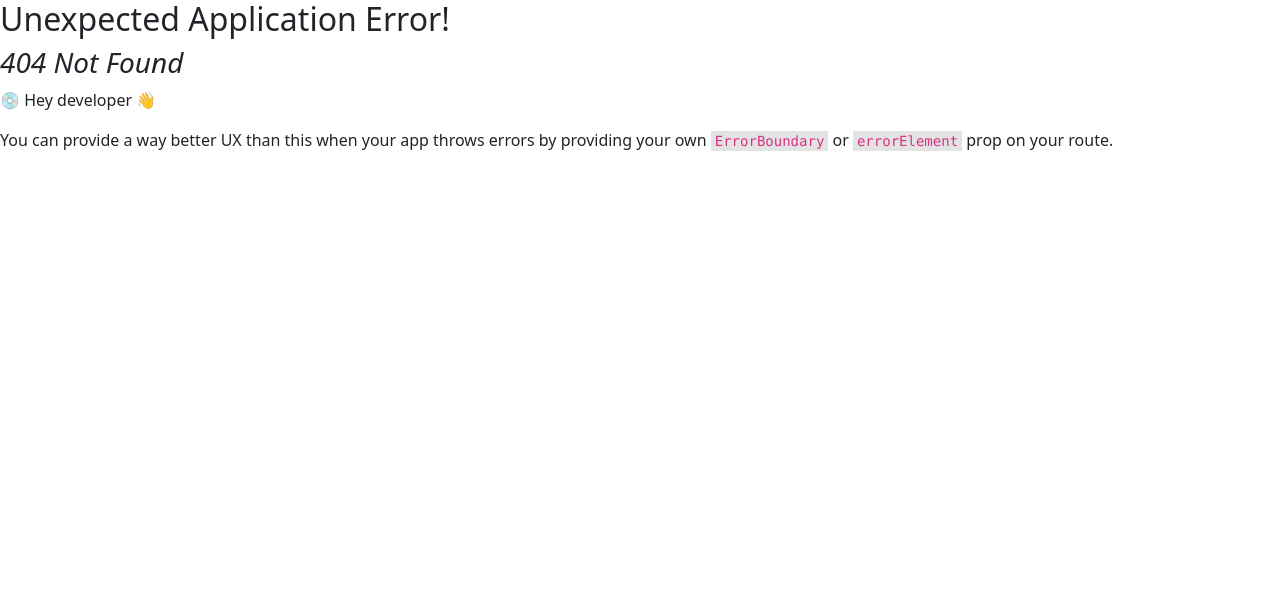
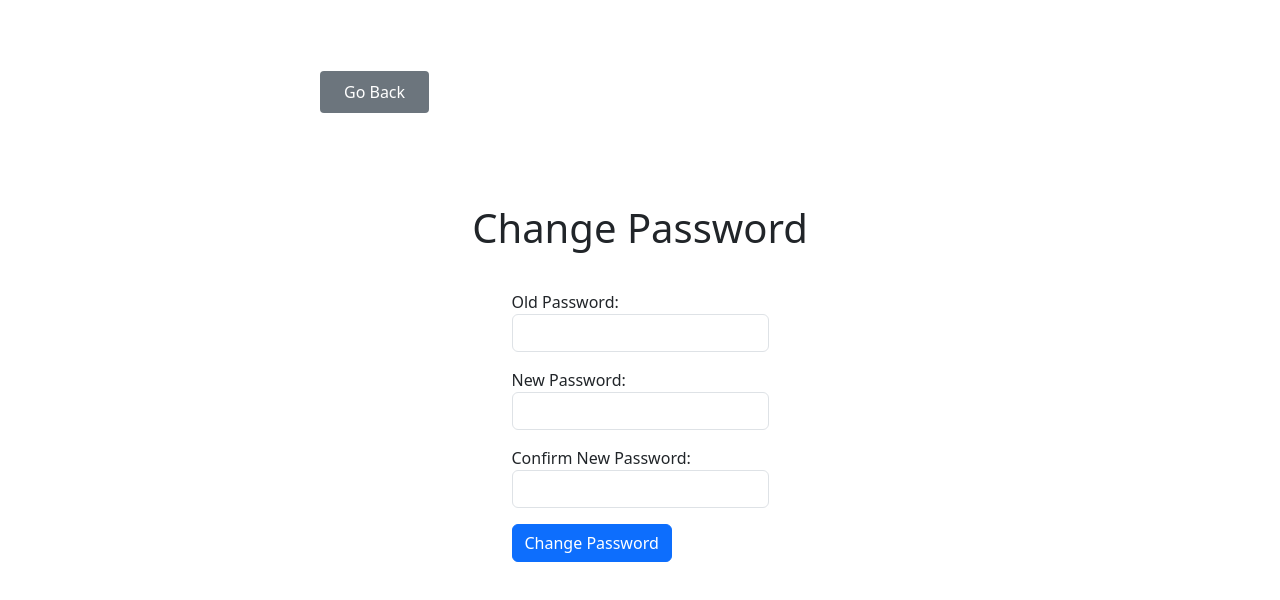
Before and after one commit to nayeem-mehedi/uow-comp8967-anyonein, a React (Create React App) app in the folder frontend/: page /change-password in a window 1280 px wide. Before the commit this address had no page. Shown: the top 600 px of the page. Built offline with nearby package versions, Linux system fonts and the light colour scheme.

Commit message:
added Change Password feature

```diff
--- /dev/null
+++ b/frontend/src/components/pages/Login/ChangePassword.js
@@ -0,0 +1,118 @@
+import React, { useState } from "react";
+import { useNavigate, NavLink } from "react-router-dom";
+import axios from 'axios';
+
+function ChangePassword() {
+  const [oldPassword, setOldPassword] = useState("");
+  const [newPassword, setNewPassword] = useState("");
+  const [confirmPassword, setConfirmPassword] = useState(""); // Added state for confirm password
+  const [message, setMessage] = useState("");
+  const navigate = useNavigate();
+
+  const handleOldPasswordChange = (e) => {
+    setOldPassword(e.target.value);
+  };
+
+  const handleNewPasswordChange = (e) => {
+    setNewPassword(e.target.value);
+  };
+
+  const handleConfirmPasswordChange = (e) => {
+    setConfirmPassword(e.target.value);
+  };
+
+  const handleSubmit = async (e) => {
+    e.preventDefault();
+
+    // Check if new passwords match
+    if (newPassword !== confirmPassword) {
+      setMessage("New passwords do not match.");
+      return;
+    }
+
+    // Get the token from local storage
+    const token = localStorage.getItem("token");
+
+    if (!token) {
+      setMessage("No authentication token found.");
+      return;
+    }
+
+    try {
+      const response = await axios.put(
+        "http://localhost:9001/api/users/change-password",
+        {
+          oldPassword,
+          newPassword,
+        },
+        {
+          headers: {
+            "Content-Type": "application/json",
+            Authorization: `Basic ${token}`, // Use the Basic token
+          },
+        }
+      );
+
+      if (response.status !== 200) {
+        throw new Error("Failed to change password");
+      }
+
+      setMessage("Password changed successfully.");
+      navigate("/login"); // Redirect to login after successful change
+    } catch (error) {
+      setMessage(`Error: ${error.response ? error.response.data.message : error.message}`);
+    }
+  };
+
+  return (
+    <div className="login-container">
+      <div className="login-content">
+        <div className="back">
+          <NavLink to="/home" className="grey-btn back-btn">Go Back</NavLink>
+        </div>
+        <h1>Change Password</h1>
+        <div className="login-form">
+          <form onSubmit={handleSubmit}>
+            <div className="form-group">
+              <label htmlFor="oldPassword">Old Password:</label>
+              <input
+                type="password"
+                id="oldPassword"
+                value={oldPassword}
+                onChange={handleOldPasswordChange}
+                className="form-control"
+                required
+              />
+            </div>
+            <div className="form-group mt-3">
+              <label htmlFor="newPassword">New Password:</label>
+              <input
+                type="password"
+                id="newPassword"
+                value={newPassword}
+                onChange={handleNewPasswordChange}
+                className="form-control"
+                required
+              />
+            </div>
+            <div className="form-group mt-3">
+              <label htmlFor="confirmPassword">Confirm New Password:</label>
+              <input
+                type="password"
+                id="confirmPassword"
+                value={confirmPassword}
+                onChange={handleConfirmPasswordChange}
+                className="form-control"
+                required
+              />
+            </div>
+            <button type="submit" className="btn btn-primary mt-3">Change Password</button>
+          </form>
+          {message && <p className="mt-3">{message}</p>}
+        </div>
+      </div>
+    </div>
+  );
+}
+
+export default ChangePassword;
--- a/frontend/src/components/pages/Login/Login.js
+++ b/frontend/src/components/pages/Login/Login.js
@@ -2,7 +2,7 @@ import React from "react";
 import { Link, NavLink } from "react-router-dom";
 import LoginForm from "./LoginForm";
 
-function Login(){
+function Login() {
   return (
     <div className="login-container">
       <div className="login-content">
--- a/frontend/src/components/pages/Profile/Profile.js
+++ b/frontend/src/components/pages/Profile/Profile.js
@@ -69,6 +69,10 @@ function Profile() {
         }
     };
 
+    const handleChangePassword = () => {
+        navigate("/change-password");
+    };
+
     if (error) {
         return <div>Error: {error.message}</div>;
     }
@@ -100,6 +104,13 @@ function Profile() {
                         <p><strong>Other Profile:</strong> <a href={profile.otherProfile} target="_blank" rel="noopener noreferrer">{profile.otherProfile}</a></p>
                         <div className="d-flex align-items-center mt-3">
                             <button onClick={handleEdit} className="btn btn-primary main-btn-alt">Edit Profile</button>
+                            <button
+                                onClick={handleChangePassword}
+                                className="btn btn-secondary"
+                                style={{ marginLeft: '16px' }} // Inline style for spacing
+                            >
+                                Change Password
+                            </button>
                         </div>
                         <Accordion className="mt-4">
                             <Accordion.Item eventKey="0">
--- a/frontend/src/index.js
+++ b/frontend/src/index.js
@@ -8,6 +8,7 @@ import {
   RouterProvider,
 } from "react-router-dom";
 import Login from "./components/pages/Login/Login";
+import ChangePassword from './components/pages/Login/ChangePassword';
 import Landing from './components/pages/Landing/Landing';
 import Signup from './components/pages/Signup/Signup';
 import Profile from './components/pages/Profile/Profile';
@@ -39,6 +40,10 @@ const router = createBrowserRouter([
   {
     path: "/login",
     element: <Login />,
+  },
+  {
+    path: "/change-password",
+    element: <ChangePassword/>,
   },
   {
     path: "/logout",
```
Lines whose indentation alone changed are shown as unchanged.
